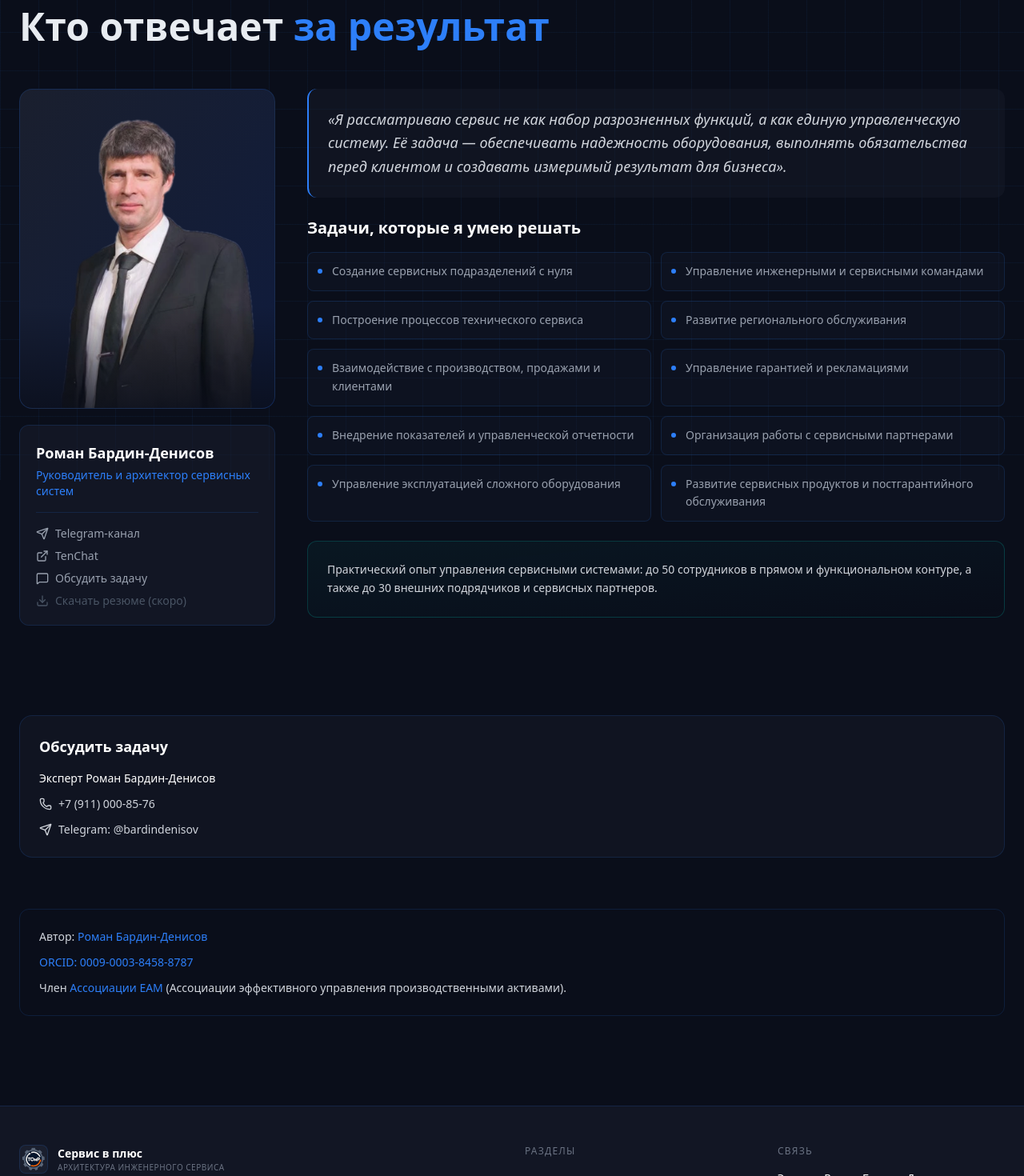
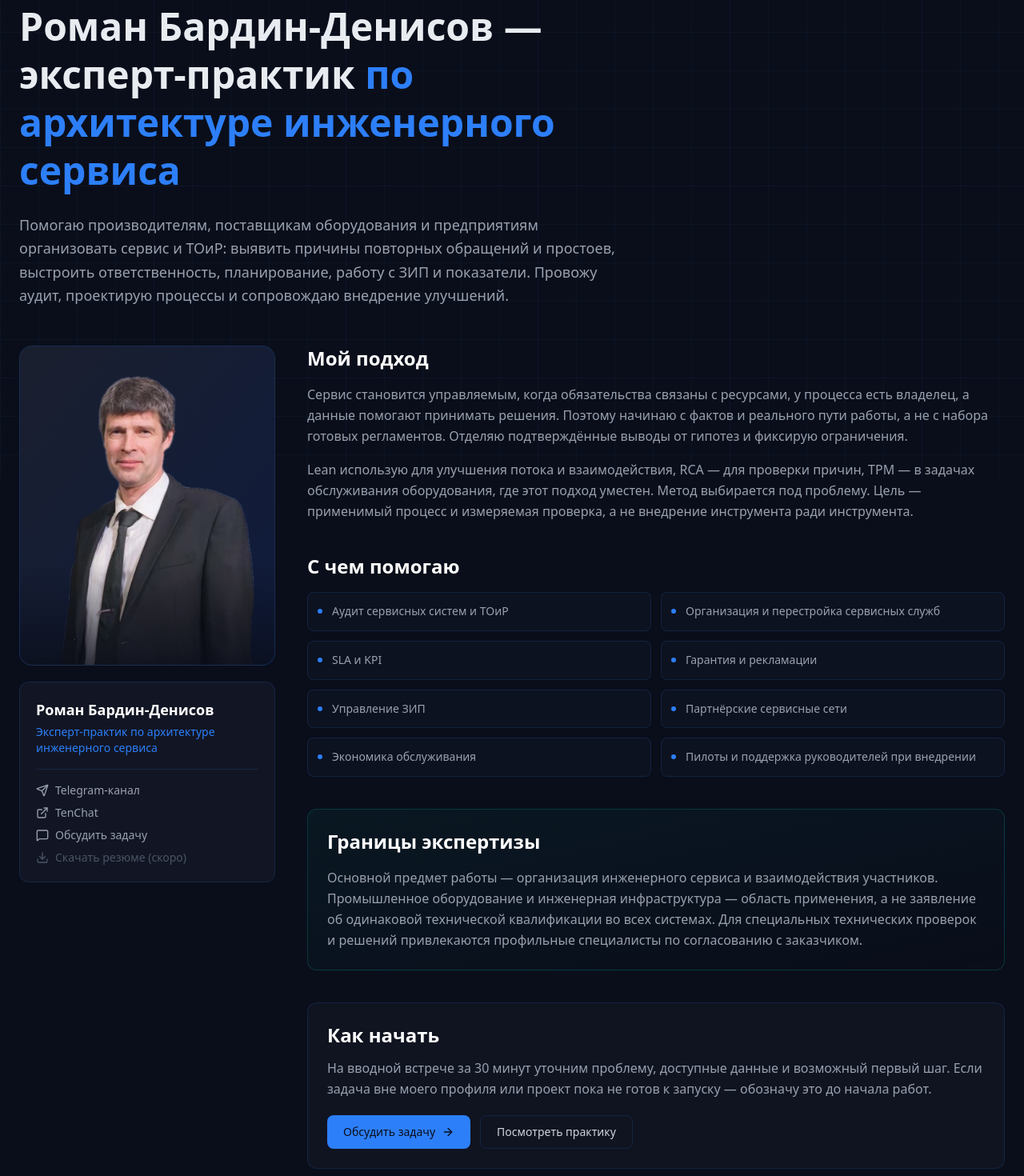
Before and after one commit to bardindenisovr/engservicepluse, a Next.js app: page /about in a window 1280 px wide. Shown: the part 200-1670 px from the top of the page at 80% size. Built offline with nearby package versions, Linux system fonts and the light colour scheme; no server answers.

Commit message:
feat(about): переписать страницу «Об эксперте» по разделу 17 (подход, границы экспертизы, точки входа)

```diff
--- a/src/app/about/page.tsx
+++ b/src/app/about/page.tsx
@@ -4,16 +4,16 @@ import AuthorIdentity from "@/components/AuthorIdentity";
 import ExpertContacts from "@/components/ExpertContacts";
 
 export const metadata: Metadata = {
-  title: "Об эксперте",
+  title: "Роман Бардин-Денисов — эксперт-практик по архитектуре инженерного сервиса",
   description:
-    "Роман Бардин-Денисов — руководитель и архитектор сервисных систем, член Ассоциации ЕАМ (Ассоциации эффективного управления производственными активами). ORCID: 0009-0003-8458-8787.",
+    "Помогаю производителям и поставщикам оборудования организовать сервис и ТОиР: аудит, проектирование процессов, SLA и KPI, ЗИП, сопровождение внедрения. Член Ассоциации ЕАМ. ORCID: 0009-0003-8458-8787.",
   alternates: {
     canonical: "https://serviceinplus.ru/about",
   },
   openGraph: {
-    title: "Об эксперте | Сервис в плюс",
+    title: "Роман Бардин-Денисов — эксперт-практик | Сервис в плюс",
     description:
-      "Роман Бардин-Денисов — руководитель и архитектор сервисных систем.",
+      "Архитектура инженерного сервиса: аудит, процессы, SLA, гарантия, ЗИП, сервисные сети.",
     url: "https://serviceinplus.ru/about",
     siteName: "Сервис в плюс",
     locale: "ru_RU",
@@ -21,9 +21,9 @@ export const metadata: Metadata = {
   },
   twitter: {
     card: "summary",
-    title: "Об эксперте | Сервис в плюс",
+    title: "Роман Бардин-Денисов — эксперт-практик | Сервис в плюс",
     description:
-      "Роман Бардин-Денисов — руководитель и архитектор сервисных систем.",
+      "Архитектура инженерного сервиса: аудит, процессы, SLA, гарантия, ЗИП, сервисные сети.",
   },
 };
 
@@ -33,7 +33,11 @@ export default function AboutPage() {
       <About />
       <section aria-label="Связаться с экспертом" className="max-w-7xl mx-auto px-6 py-8">
         <div className="p-6 rounded-2xl border border-[var(--border-subtle)] bg-[var(--graphite)]/40">
-          <h2 className="text-lg font-semibold text-white mb-4">Обсудить задачу</h2>
+          <h2 className="text-lg font-semibold text-white mb-4">Как начать</h2>
+          <p className="text-sm text-gray-400 mb-4 max-w-2xl leading-relaxed">
+            На вводной встрече за 30 минут уточним проблему, доступные данные и возможный первый шаг.
+            Если задача вне моего профиля или проект пока не готов к запуску — обозначу это до начала работ.
+          </p>
           <ExpertContacts />
         </div>
       </section>
--- a/src/components/About.tsx
+++ b/src/components/About.tsx
@@ -1,17 +1,15 @@
 import Link from "next/link";
-import { Send, ExternalLink, MessageSquare, Download } from "lucide-react";
+import { Send, ExternalLink, MessageSquare, Download, ArrowRight } from "lucide-react";
 
-const competencies = [
-  "Создание сервисных подразделений с нуля",
-  "Управление инженерными и сервисными командами",
-  "Построение процессов технического сервиса",
-  "Развитие регионального обслуживания",
-  "Взаимодействие с производством, продажами и клиентами",
-  "Управление гарантией и рекламациями",
-  "Внедрение показателей и управленческой отчетности",
-  "Организация работы с сервисными партнерами",
-  "Управление эксплуатацией сложного оборудования",
-  "Развитие сервисных продуктов и постгарантийного обслуживания",
+const helpAreas = [
+  "Аудит сервисных систем и ТОиР",
+  "Организация и перестройка сервисных служб",
+  "SLA и KPI",
+  "Гарантия и рекламации",
+  "Управление ЗИП",
+  "Партнёрские сервисные сети",
+  "Экономика обслуживания",
+  "Пилоты и поддержка руководителей при внедрении",
 ];
 
 export default function About() {
@@ -20,7 +18,7 @@ export default function About() {
       id="about"
       className="relative z-10 border-t border-[var(--border-subtle)]"
     >
-      {/* JSON-LD схема Person для идентификации эксперта в поисковиках и ИИ */}
+      {/* JSON-LD схема Person */}
       <script
         type="application/ld+json"
         dangerouslySetInnerHTML={{
@@ -29,9 +27,9 @@ export default function About() {
             "@type": "Person",
             name: "Роман Николаевич Бардин-Денисов",
             alternateName: "Роман",
-            jobTitle: "Эксперт по архитектуре инженерного сервиса",
+            jobTitle: "Эксперт-практик по архитектуре инженерного сервиса",
             description:
-              "Руководитель и архитектор сервисных систем для производителей промышленного и инженерного оборудования. Специализируется на построении сервисных подразделений, SLA, KPI, управлении гарантией, сервисными сетями, ЗИП и экономикой сервиса.",
+              "Помогает производителям, поставщикам оборудования и предприятиям организовать сервис и ТОиР: аудит, проектирование процессов, SLA и KPI, гарантия, ЗИП, сервисные сети, сопровождение внедрения.",
             url: "https://serviceinplus.ru/about",
             image: "https://serviceinplus.ru/roman.jpg",
             knowsAbout: [
@@ -45,7 +43,6 @@ export default function About() {
               "Управление ЗИП",
               "Экономика сервиса",
               "Постгарантийное обслуживание",
-              "Инженерная инфраструктура ЦОД",
               "Эксплуатация оборудования",
               "ТОиР",
             ],
@@ -63,8 +60,8 @@ export default function About() {
       />
 
       <div className="max-w-7xl mx-auto px-6 py-20">
-        {/* Заголовок */}
-        <div className="mb-12">
+        {/* Заголовок и лид */}
+        <div className="mb-12 max-w-3xl">
           <div className="inline-flex items-center gap-3 px-4 py-2 rounded-full border border-[var(--border-subtle)] bg-[var(--graphite)]/50 backdrop-blur-sm mb-6">
             <div className="w-2 h-2 rounded-full bg-[var(--electric-blue)] animate-pulse" />
             <span className="text-xs text-[var(--electric-blue)] tracking-wide uppercase">
@@ -72,32 +69,37 @@ export default function About() {
             </span>
           </div>
 
-          <h2 className="text-3xl md:text-5xl font-bold leading-tight max-w-3xl">
-            Кто отвечает{" "}
-            <span className="text-[var(--electric-blue)]">за результат</span>
-          </h2>
+          <h1 className="text-3xl md:text-5xl font-bold leading-tight">
+            Роман Бардин-Денисов — эксперт-практик{" "}
+            <span className="text-[var(--electric-blue)]">по архитектуре инженерного сервиса</span>
+          </h1>
+
+          <p className="mt-6 text-base md:text-lg text-gray-400 leading-relaxed">
+            Помогаю производителям, поставщикам оборудования и предприятиям организовать
+            сервис и ТОиР: выявить причины повторных обращений и простоев, выстроить
+            ответственность, планирование, работу с ЗИП и показатели. Провожу аудит,
+            проектирую процессы и сопровождаю внедрение улучшений.
+          </p>
         </div>
 
         <div className="grid lg:grid-cols-[auto_1fr] gap-10 items-start">
           {/* Фото и карточка */}
           <div className="space-y-5 lg:w-80">
-            {/* Фото */}
             <div className="relative aspect-[4/5] rounded-2xl border border-[var(--border-subtle)] bg-gradient-to-br from-[var(--graphite)] to-[var(--deep-blue)] overflow-hidden">
               <img
                 src="/roman.png"
-                alt="Роман Бардин-Денисов — эксперт по архитектуре инженерного сервиса"
+                alt="Роман Бардин-Денисов — эксперт-практик по архитектуре инженерного сервиса"
                 className="absolute inset-0 w-full h-full object-cover"
               />
               <div className="absolute inset-x-0 bottom-0 h-32 bg-gradient-to-t from-[var(--background)]/80 to-transparent pointer-events-none" />
             </div>
 
-            {/* Карточка эксперта */}
             <div className="p-5 rounded-xl border border-[var(--border-subtle)] bg-[var(--graphite)]/50">
-              <h3 className="text-lg font-semibold text-white mb-1">
+              <h2 className="text-lg font-semibold text-white mb-1">
                 Роман Бардин-Денисов
-              </h3>
+              </h2>
               <p className="text-sm text-[var(--electric-blue)] mb-4">
-                Руководитель и архитектор сервисных систем
+                Эксперт-практик по архитектуре инженерного сервиса
               </p>
 
               <div className="space-y-2 pt-4 border-t border-[var(--border-subtle)]">
@@ -134,45 +136,79 @@ export default function About() {
             </div>
           </div>
 
-          {/* Текст */}
-          <div className="space-y-6">
-            {/* Основная цитата */}
-            <div className="p-6 rounded-xl border-l-2 border-[var(--electric-blue)] bg-[var(--graphite)]/40">
-              <p className="text-lg text-gray-300 italic leading-relaxed">
-                «Я рассматриваю сервис не как набор разрозненных функций, а как
-                единую управленческую систему. Её задача — обеспечивать
-                надежность оборудования, выполнять обязательства перед клиентом
-                и создавать измеримый результат для бизнеса».
-              </p>
+          {/* Текстовые блоки по разделу 17 */}
+          <div className="space-y-10">
+            {/* Мой подход */}
+            <div>
+              <h2 className="text-xl md:text-2xl font-semibold text-white mb-4">Мой подход</h2>
+              <div className="space-y-4 text-sm md:text-base text-gray-400 leading-relaxed">
+                <p>
+                  Сервис становится управляемым, когда обязательства связаны с ресурсами,
+                  у процесса есть владелец, а данные помогают принимать решения. Поэтому
+                  начинаю с фактов и реального пути работы, а не с набора готовых
+                  регламентов. Отделяю подтверждённые выводы от гипотез и фиксирую
+                  ограничения.
+                </p>
+                <p>
+                  Lean использую для улучшения потока и взаимодействия, RCA — для проверки
+                  причин, TPM — в задачах обслуживания оборудования, где этот подход уместен.
+                  Метод выбирается под проблему. Цель — применимый процесс и измеряемая
+                  проверка, а не внедрение инструмента ради инструмента.
+                </p>
+              </div>
             </div>
 
-            {/* Что решаю */}
+            {/* С чем помогаю */}
             <div>
-              <h3 className="text-xl font-semibold text-white mb-4">
-                Задачи, которые я умею решать
-              </h3>
+              <h2 className="text-xl md:text-2xl font-semibold text-white mb-4">С чем помогаю</h2>
               <div className="grid md:grid-cols-2 gap-3">
-                {competencies.map((comp) => (
+                {helpAreas.map((area) => (
                   <div
-                    key={comp}
+                    key={area}
                     className="flex items-start gap-3 p-3 rounded-lg border border-[var(--border-subtle)] bg-[var(--graphite)]/30"
                   >
                     <div className="w-1.5 h-1.5 rounded-full bg-[var(--electric-blue)] mt-2 flex-shrink-0" />
-                    <span className="text-sm text-gray-400 leading-relaxed">
-                      {comp}
-                    </span>
+                    <span className="text-sm text-gray-400 leading-relaxed">{area}</span>
                   </div>
                 ))}
               </div>
             </div>
 
-            {/* Позиционирование */}
+            {/* Границы экспертизы */}
             <div className="p-6 rounded-xl border border-[var(--teal-accent)]/20 bg-gradient-to-br from-[var(--teal-accent)]/5 to-transparent">
-              <p className="text-sm text-gray-300 leading-relaxed">
-                Практический опыт управления сервисными системами: до 50
-                сотрудников в прямом и функциональном контуре, а также до 30
-                внешних подрядчиков и сервисных партнеров.
+              <h2 className="text-xl md:text-2xl font-semibold text-white mb-4">Границы экспертизы</h2>
+              <p className="text-sm md:text-base text-gray-400 leading-relaxed">
+                Основной предмет работы — организация инженерного сервиса и взаимодействия
+                участников. Промышленное оборудование и инженерная инфраструктура — область
+                применения, а не заявление об одинаковой технической квалификации во всех
+                системах. Для специальных технических проверок и решений привлекаются
+                профильные специалисты по согласованию с заказчиком.
               </p>
+            </div>
+
+            {/* Как начать — CTA */}
+            <div className="p-6 rounded-xl border border-[var(--border-subtle)] bg-[var(--graphite)]/40">
+              <h2 className="text-xl md:text-2xl font-semibold text-white mb-3">Как начать</h2>
+              <p className="text-sm md:text-base text-gray-400 leading-relaxed mb-5">
+                На вводной встрече за 30 минут уточним проблему, доступные данные и возможный
+                первый шаг. Если задача вне моего профиля или проект пока не готов к запуску —
+                обозначу это до начала работ.
+              </p>
+              <div className="flex flex-wrap gap-3">
+                <Link
+                  href="/contacts"
+                  className="inline-flex items-center gap-2 px-5 py-2.5 rounded-lg bg-[var(--electric-blue)] text-[var(--background)] text-sm font-medium hover:opacity-90 transition-opacity"
+                >
+                  Обсудить задачу
+                  <ArrowRight className="w-4 h-4" />
+                </Link>
+                <Link
+                  href="/cases"
+                  className="inline-flex items-center gap-2 px-5 py-2.5 rounded-lg border border-[var(--border-subtle)] text-sm text-gray-300 hover:text-white hover:border-[var(--electric-blue)]/50 transition-colors"
+                >
+                  Посмотреть практику
+                </Link>
+              </div>
             </div>
           </div>
         </div>
```
